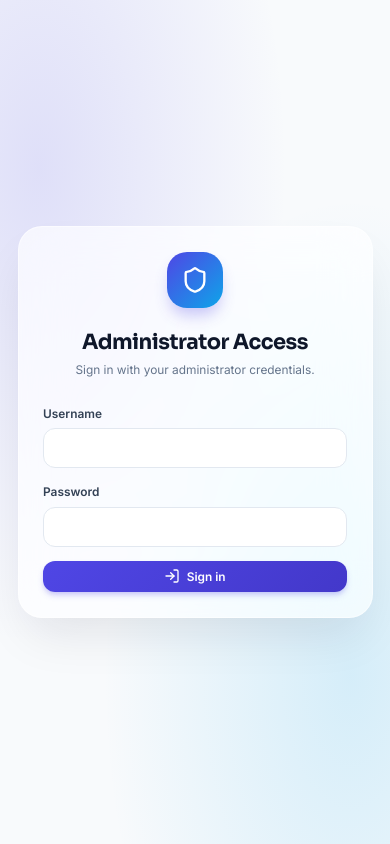
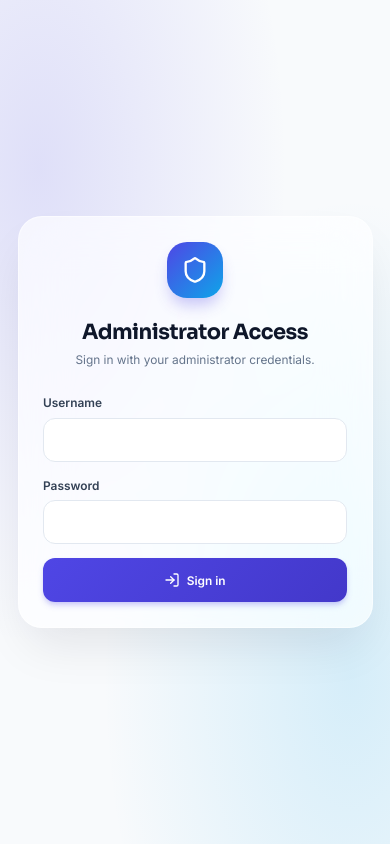
Before and after one commit to Cristian-David-Araujo/pawn-loan-platform, a Vue app in the folder apps/web-client/: page /login in a window 390 px wide. Built offline with nearby package versions, Linux system fonts and the light colour scheme; no server answers.

Commit message:
style(responsive): optimize mobile touch targets and accessibility

```diff
--- a/apps/web-client/src/assets/main.css
+++ b/apps/web-client/src/assets/main.css
@@ -1675,6 +1675,20 @@ ul {
   .stat-value {
     font-size: 1.25rem;
   }
+
+  /* Mobile Accessibility & Touch Targets */
+  .btn, .btn-icon, .tab-btn, .sort-header-btn {
+    min-height: 44px;
+  }
+
+  input, select, textarea {
+    min-height: 44px;
+    font-size: 16px;
+  }
+
+  th, td {
+    padding: 1rem 0.75rem;
+  }
 }
 
 /* ═══════════════════════════════════════════════
```
